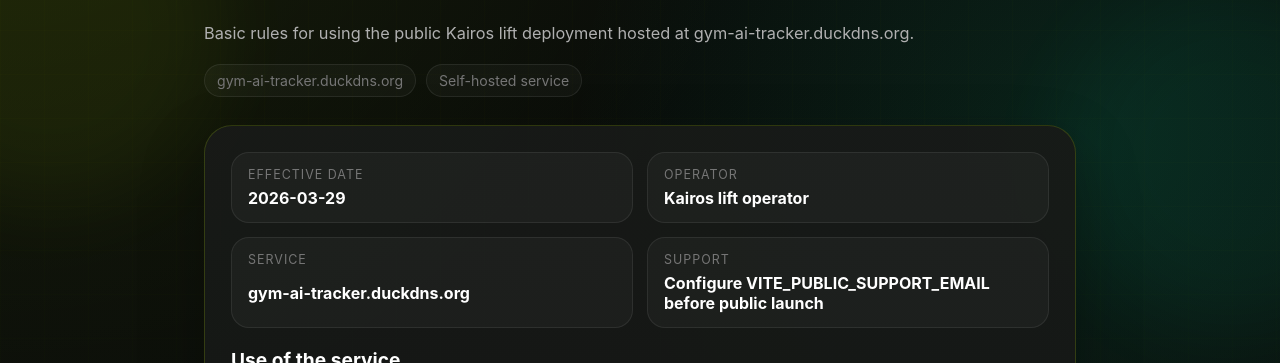
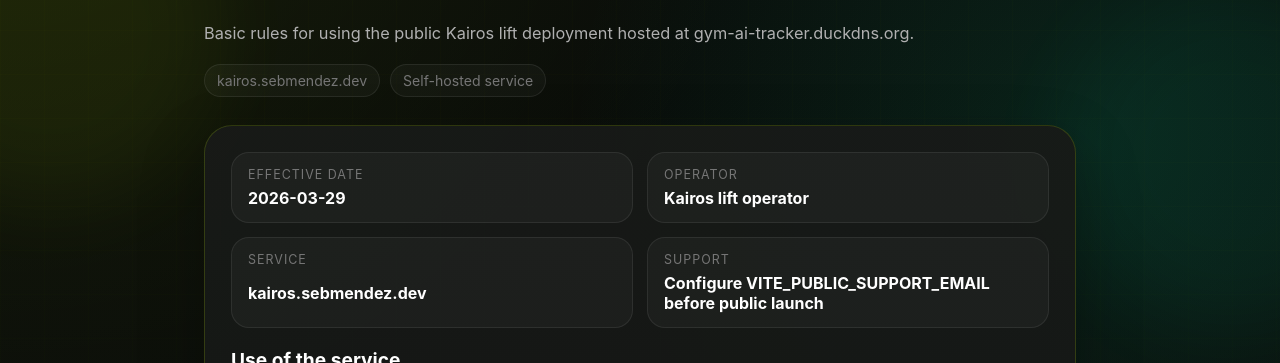
Before and after one commit to MendezSebastianP/gym-AI-tracker, a React (Vite) app in the folder frontend/: page /terms in a window 1280 px wide. Shown: the part 234-597 px from the top of the page. Built offline with nearby package versions, Linux system fonts and the light colour scheme.

Commit message:
chore: migrate domain to kairos.sebmendez.dev via Cloudflare Tunnel

```diff
--- a/frontend/src/config/publicSite.ts
+++ b/frontend/src/config/publicSite.ts
@@ -5,8 +5,8 @@
 
 export const publicSite = {
 	siteName: 'Kairos lift',
-	publicUrl: 'https://gym-ai-tracker.duckdns.org',
-	publicDomain: 'gym-ai-tracker.duckdns.org',
+	publicUrl: 'https://kairos.sebmendez.dev',
+	publicDomain: 'kairos.sebmendez.dev',
 	operatorName: clean(import.meta.env.VITE_PUBLIC_OPERATOR_NAME) ?? 'Kairos lift operator',
 	supportEmail: clean(import.meta.env.VITE_PUBLIC_SUPPORT_EMAIL),
 	legalEffectiveDate: clean(import.meta.env.VITE_PUBLIC_LEGAL_EFFECTIVE_DATE) ?? '2026-03-29',
--- a/frontend/vite.config.ts
+++ b/frontend/vite.config.ts
@@ -72,6 +72,7 @@
 		allowedHosts: [
 			'gym-ai-tracker.duckdns.org',
 			'.duckdns.org', // allow all duckdns subdomains
+			'kairos.sebmendez.dev',
 			'localhost',
 			'192.168.1.45',
 		],
```
Also changed, not shown: 2 other files (tests, documents, lock files or other folders).
